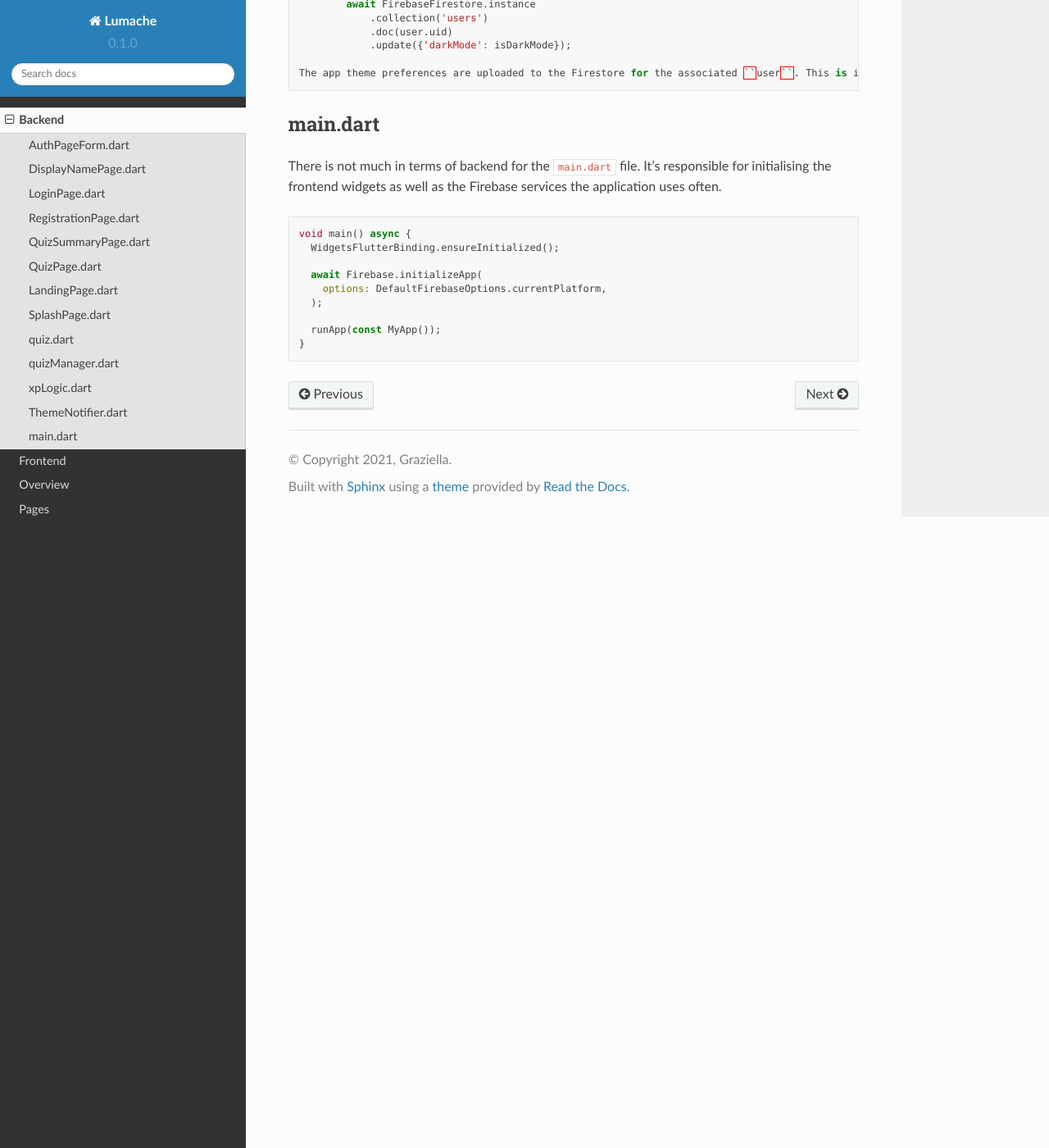
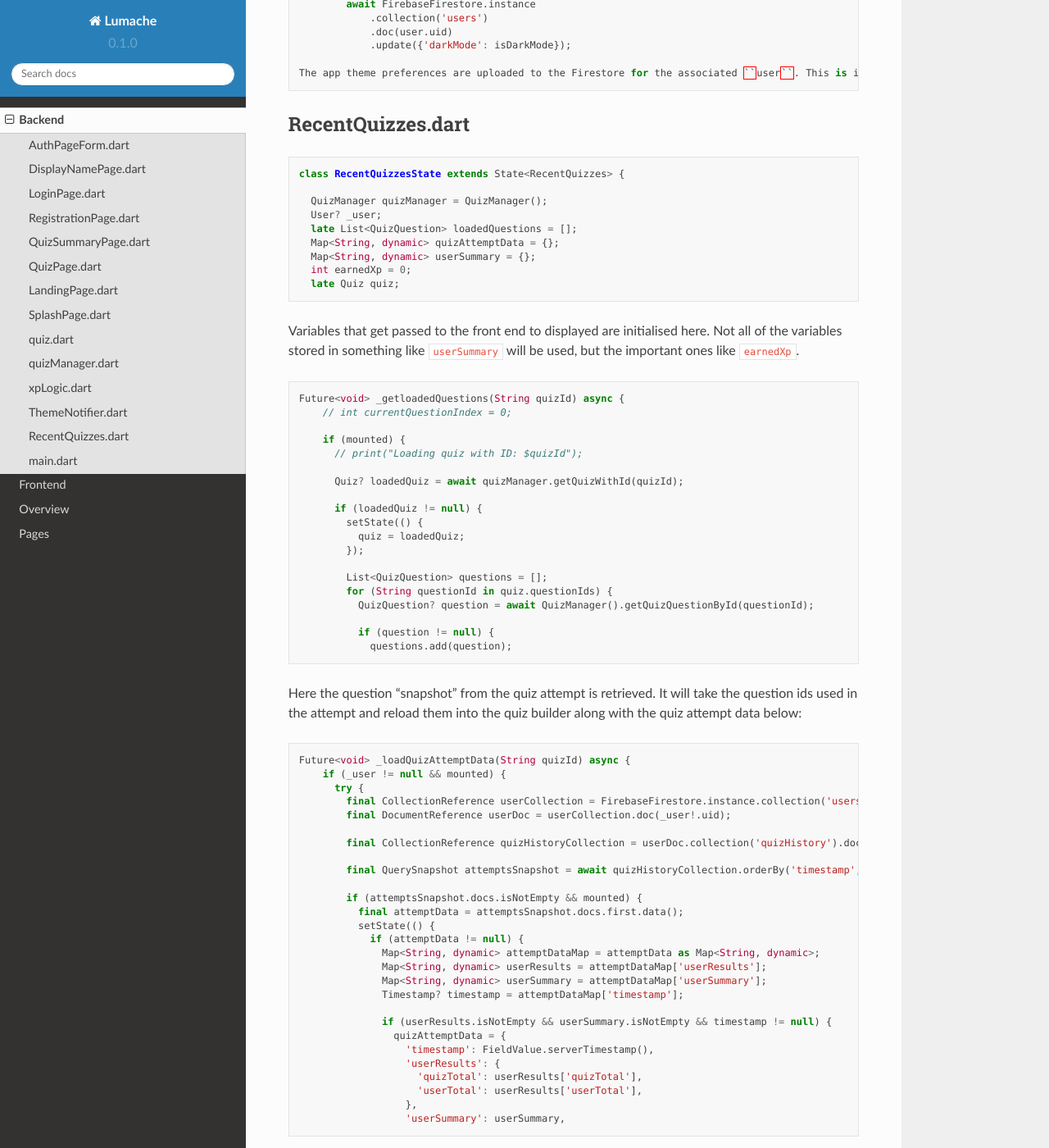
Before and after one commit to SETAP-Education/readthedocs, a Sphinx documentation site: the page built from docs/source/backend.rst, in a window 1280 px wide and 1400 px high, scrolled down 23291 px. Shown: the whole window at 82% size. Built offline with Sphinx 7.4.7 and the Read the Docs theme 2.0.0, drawn with Linux system fonts in a browser that asks for light colours; some of the changed text lies outside the part shown.

Commit message:
Update backend.rst
recent quizzes done

```diff
--- a/docs/source/backend.rst
+++ b/docs/source/backend.rst
@@ -1182,6 +1182,104 @@
 
    The app theme preferences are uploaded to the Firestore for the associated ``user``. This is intended for when users log in or switch between pages, maintaining their theme preference when transitioning between pages.
 
+.. _Recent Quizzes:
+
+RecentQuizzes.dart
+------------------
+
+.. code-block:: dart
+
+   class RecentQuizzesState extends State<RecentQuizzes> {
+
+     QuizManager quizManager = QuizManager();
+     User? _user;
+     late List<QuizQuestion> loadedQuestions = [];
+     Map<String, dynamic> quizAttemptData = {};
+     Map<String, dynamic> userSummary = {};
+     int earnedXp = 0;
+     late Quiz quiz;
+
+Variables that get passed to the front end to displayed are initialised here. Not all of the variables stored in something like ``userSummary`` will be used, but the important ones like ``earnedXp``.
+
+
+.. code-block:: dart
+
+   Future<void> _getloadedQuestions(String quizId) async {
+       // int currentQuestionIndex = 0;
+
+       if (mounted) {
+         // print("Loading quiz with ID: $quizId");
+
+         Quiz? loadedQuiz = await quizManager.getQuizWithId(quizId);
+
+         if (loadedQuiz != null) {
+           setState(() {
+             quiz = loadedQuiz;
+           });
+
+           List<QuizQuestion> questions = [];
+           for (String questionId in quiz.questionIds) {
+             QuizQuestion? question = await QuizManager().getQuizQuestionById(questionId);
+
+             if (question != null) {
+               questions.add(question);
+
+Here the question "snapshot" from the quiz attempt is retrieved. It will take the question ids used in the attempt and reload them into the quiz builder along with the quiz attempt data below:
+
+.. code-block:: dart
+
+   Future<void> _loadQuizAttemptData(String quizId) async {
+       if (_user != null && mounted) {
+         try {
+           final CollectionReference userCollection = FirebaseFirestore.instance.collection('users');
+           final DocumentReference userDoc = userCollection.doc(_user!.uid);
+
+           final CollectionReference quizHistoryCollection = userDoc.collection('quizHistory').doc(quizId).collection('attempts');
+
+           final QuerySnapshot attemptsSnapshot = await quizHistoryCollection.orderBy('timestamp', descending: true).limit(1).get();
+
+           if (attemptsSnapshot.docs.isNotEmpty && mounted) {
+             final attemptData = attemptsSnapshot.docs.first.data();
+             setState(() {
+               if (attemptData != null) {
+                 Map<String, dynamic> attemptDataMap = attemptData as Map<String, dynamic>;
+                 Map<String, dynamic> userResults = attemptDataMap['userResults'];
+                 Map<String, dynamic> userSummary = attemptDataMap['userSummary'];
+                 Timestamp? timestamp = attemptDataMap['timestamp'];
+
+                 if (userResults.isNotEmpty && userSummary.isNotEmpty && timestamp != null) {
+                   quizAttemptData = {
+                     'timestamp': FieldValue.serverTimestamp(),
+                     'userResults': {
+                       'quizTotal': userResults['quizTotal'],
+                       'userTotal': userResults['userTotal'],
+                     },
+                     'userSummary': userSummary,
+
+
+.. code-block:: dart
+
+   final List<String> months = [
+         'January',
+         'February',
+         'March',
+         'April',
+         'May',
+         'June',
+         'July',
+         'August',
+         'September',
+         'October',
+         'November',
+         'December'
+       ];
+
+     String _nicifyDateTime(DateTime dateTime) {
+
+       return "${dateTime.day} ${months[dateTime.month - 1]}";
+
+As shown on the front end, ``_nicifyDateTime`` specifies the months and returns the quiz's timestamp in the day and month completed as opposed to Dart's default method of timestamps which uses nanoseconds, which isn't user friendy to display.
+
 .. _Main:
 
 main.dart
```
